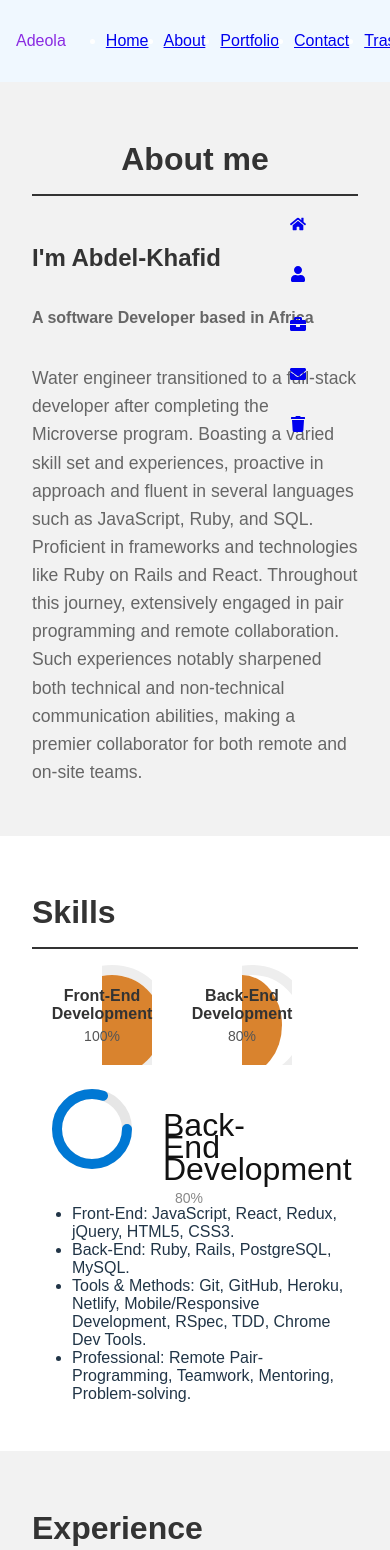
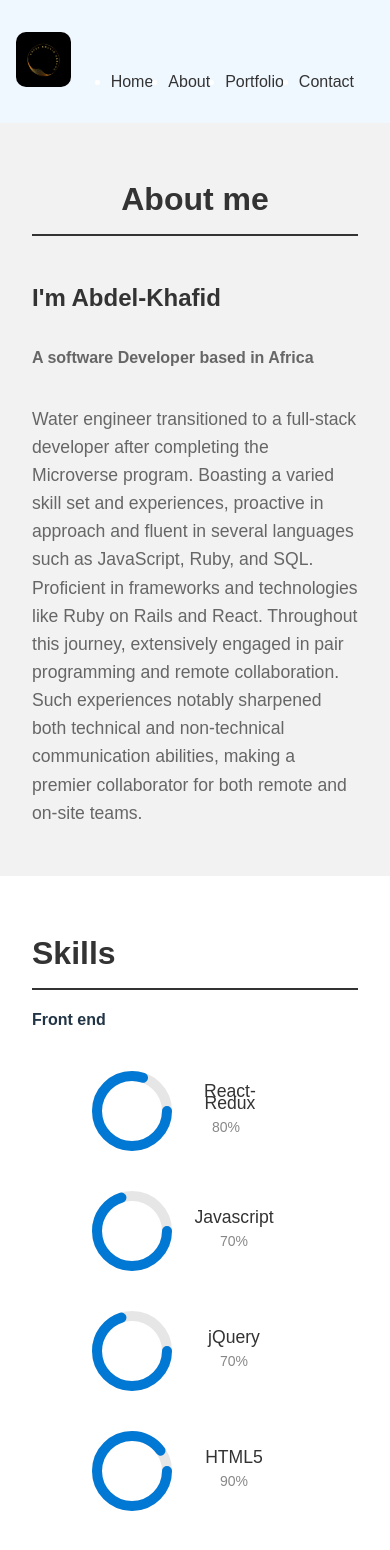
Before and after one commit to adeola003/portfolio_2.0, a React (Vite) app: page /about in a window 390 px wide. Shown: the top 1550 px of the page. Built offline with nearby package versions, Linux system fonts and the light colour scheme.

Commit message:
complete styling for all sections and fix responsiveness

```diff
--- a/src/App.css
+++ b/src/App.css
@@ -39,9 +39,3 @@ body {
   display: flex;
   flex-direction: column;
 }
-
-@media (min-width: 769px) {
-  section {
-    margin-left: 20px;
-  }
-}
--- a/src/App.jsx
+++ b/src/App.jsx
@@ -18,7 +18,6 @@ function App() {
       <Route path='/about' element={<About />}/>
       <Route path='/portfolio' element={<Portfolio />}/>
       <Route path='/contact' element={<Contact />}/>
-      <Route path='/trash' element={<Trash />}/>
     </Routes>
     </BrowserRouter>
   )
--- a/src/components/LevelSkills.jsx
+++ b/src/components/LevelSkills.jsx
@@ -8,7 +8,7 @@ const LevelSkills = ({ percentage, skill }) => {
   const progressOffset = circumference - (percentage / 100) * circumference;
 
   return (
-    <div className="book-progress">
+    <div className="skill-bar">
       <svg width="120" height="120">
         <circle
           cx="60"
@@ -30,10 +30,10 @@ const LevelSkills = ({ percentage, skill }) => {
           fill="none"
         />
       </svg>
-      <p className="completion">
+      <p className="skill-name">
         {skill}
         <br />
-        <span className="Completed">{percentage}%</span>
+        <span className="percentage">{percentage}%</span>
       </p>
     </div>
   );
--- a/src/components/navbar.jsx
+++ b/src/components/navbar.jsx
@@ -3,6 +3,7 @@ import { NavLink } from 'react-router-dom';
 import classNames from 'classnames';
 import { FaHome, FaUser, FaBriefcase, FaEnvelope, FaTrash } from 'react-icons/fa';
 import Hamburger from './hamburger';
+import logo from '../assets/logo.png'
 import "../styles/navbar.css"
 
 const Navbar = () => {
@@ -41,6 +42,7 @@ const Navbar = () => {
 
   const iconStyle = {
     marginRight: '10px',
+    color: 'black'
   };
 
   const toggleMenu = () => {
@@ -76,15 +78,9 @@ const Navbar = () => {
               <span className="link-text">Contact</span>
             </NavLink>
           </li>
-          <li>
-            <NavLink exact to="/trash" activeClassName='active-link'>
-              <FaTrash style={iconStyle} /> {/* Icon */}
-              <span className="link-text">Trash</span>
-            </NavLink>
-          </li>
         </ul></div>
       <nav className={navbarClasses}>
-        <div className='nav-logo my-logo'>Adeola</div>
+        <div className='nav-logo my-logo'><img src={logo} alt="Logo" /></div>
         <>
         {(window.innerWidth <= 368) ? (
 
@@ -113,11 +109,6 @@ const Navbar = () => {
         Contact
     </NavLink>
 </li>
-<li>
-    <NavLink exact to="/trash" onClick={toggleMenu}>
-        Trash
-    </NavLink>
-</li>
   </ul>
 )}
 </div>
@@ -144,11 +135,6 @@ const Navbar = () => {
         Contact
     </NavLink>
 </li>
-<li>
-    <NavLink exact to="/trash">
-        Trash
-    </NavLink>
-</li>
 </ul>
 </>
 )}
--- a/src/components/pages/about.jsx
+++ b/src/components/pages/about.jsx
@@ -1,4 +1,3 @@
-import SkillBar from '../skillBar';
 import LevelSkills from '../LevelSkills';
 import { FaGithub, FaLinkedin, FaEnvelope, FaPhone } from 'react-icons/fa';
 import { IoLogoTwitter, IoLogoFacebook, IoLogoWhatsapp } from 'react-icons/io';
@@ -13,7 +12,7 @@ const About = () => {
     width: '0.7em',
     background: '#d9832e',
     color: '#fff',
-    padding: '1em',
+    padding: '0.3em',
   };
 
   return (
@@ -37,15 +36,28 @@ const About = () => {
       <section id="skills">
         <h2 className="section-header">Skills</h2>
         <hr />
-        <div className="skill-container">
-    <SkillBar skillName="Front-End Development" percentage={100} />
-    <SkillBar skillName="Back-End Development" percentage={80} />
-    <LevelSkills skill="Back-End Development" percentage={80} />
+        <h4>Front end</h4>
+        <ul className="skill-container">
+          <li><LevelSkills skill="React-Redux" percentage={80} /></li>
+          <li><LevelSkills skill="Javascript" percentage={70} /></li>
+          <li><LevelSkills skill="jQuery" percentage={70} /></li>
+          <li><LevelSkills skill="HTML5" percentage={90} /></li>
+          <li><LevelSkills skill="CSS3" percentage={70} /></li>
+          <li><LevelSkills skill="Bootstrap" percentage={50} /></li>
 
-  </div>
+
+        </ul>
+        <h4>Back end</h4>
+        <ul className="skill-container">
+        <li><LevelSkills skill="Ruby" percentage={60} /></li>
+          <li><LevelSkills skill="Ruby on rails" percentage={60} /></li>
+          <li><LevelSkills skill="PostgreSQL" percentage={50} /></li>
+          <li><LevelSkills skill="MySQL" percentage={30} /></li>
+          <li><LevelSkills skill="Node.js" percentage={20} /></li>
+          <li><LevelSkills skill="Python" percentage={5} /></li>
+        </ul>
+        <h4>Other skills</h4>
         <ul>
-          <li>Front-End: JavaScript, React, Redux, jQuery, HTML5, CSS3.</li>
-          <li>Back-End: Ruby, Rails, PostgreSQL, MySQL.</li>
           <li>Tools & Methods: Git, GitHub, Heroku, Netlify, Mobile/Responsive Development, RSpec, TDD, Chrome Dev Tools.</li>
           <li>Professional: Remote Pair-Programming, Teamwork, Mentoring, Problem-solving.</li>
         </ul>
--- a/src/components/pages/home.jsx
+++ b/src/components/pages/home.jsx
@@ -1,6 +1,7 @@
 import '../../styles/home.css';
 import { FaGithub, FaLinkedin } from 'react-icons/fa';
 import { IoLogoTwitter, IoLogoFacebook, IoLogoGoogle, IoLogoWhatsapp } from 'react-icons/io';
+
 const Home = () => {
   return (
     <section className='sections'>
--- a/src/components/skillBar.jsx
+++ /dev/null
@@ -1,24 +0,0 @@
-import React from 'react';
-import PropTypes from 'prop-types';
-import '../styles/skillbar.css';
-
-const SkillBar = ({ skillName, percentage }) => {
-  return (
-    <div className="skill-bar">
-      <div className="progress">
-        <div className="fill" style={{ width: `${percentage}%` }}></div>
-      </div>
-      <div className="skill-info">
-        <span className="skill-name">{skillName}</span>
-        <span className="skill-percentage">{percentage}%</span>
-      </div>
-    </div>
-  );
-};
-
-SkillBar.propTypes = {
-  skillName: PropTypes.string.isRequired,
-  percentage: PropTypes.number.isRequired,
-};
-
-export default SkillBar;
--- a/src/styles/about.css
+++ b/src/styles/about.css
@@ -166,6 +166,15 @@
     color: #333;
   }
 
+  .skill-container {
+    display: grid;
+    grid-template-columns: repeat(auto-fill, minmax(300px, 1fr));;
+  }
+
+  .skill-container li {
+    list-style: none;
+  }
+
   /* Styling for the Experience section */
 
   #experience {
@@ -266,6 +275,44 @@
     width: 100px;
   }
 
+  /* Download button */
+
+  .download-button {
+    display: inline-block;
+    background-color: #0078d4; /* Choose your desired background color */
+    color: #fff; /* Text color */
+    border: none;
+    padding: 10px 20px; /* Adjust padding as needed */
+    border-radius: 5px;
+    font-size: 16px; /* Adjust font size as needed */
+    cursor: pointer;
+    transition: background-color 0.3s, transform 0.3s;
+  }
+
+  /* Hover animation */
+  .download-button:hover {
+    background-color: #005ea2; /* Change background color on hover */
+    transform: scale(1.05); /* Scale the button slightly on hover */
+  }
+
+  /* Optional: Add additional styles for focus and active states */
+  .download-button:focus {
+    outline: none; /* Remove the default focus outline */
+    box-shadow: 0 0 0 3px rgba(0, 120, 212, 0.3); /* Add a box shadow on focus */
+  }
+
+  .download-button:active {
+    transform: scale(0.95); /* Scale the button down slightly when clicked */
+  }
+
+  .cv-download-button {
+    text-align: center;
+    margin-bottom: 20px;
+  }
+
+
+
+
   @media (max-width: 768px) {
 
     .pic-social {
--- a/src/styles/level.css
+++ b/src/styles/level.css
@@ -1,6 +1,6 @@
 /* Progress section */
 
-.book-progress {
+.skill-bar {
     margin-left: auto;
     padding-right: 2%;
     display: flex;
@@ -8,29 +8,21 @@
     text-align: center;
   }
 
-  .progress-details {
-    padding-right: 5%;
-    text-align: left;
-    margin-left: auto;
-    margin-right: 40px;
-    width: 400px;
-  }
-
-  .completion {
-    width: 3.25rem;
-    height: 2.038rem;
+  .skill-name {
+    display: flex;
+    flex-direction: column;
     margin: 0.063rem 5.75rem 0 0.688rem;
     font-family: "Montserrat", sans-serif;
-    font-size: 2rem;
     font-weight: normal;
     font-stretch: normal;
     font-style: normal;
     letter-spacing: normal;
     color: #121212;
     line-height: 0.7;
+    row-gap: 10px;
   }
 
-  .Completed {
+  .percentage {
     width: 5rem;
     height: 1.125rem;
     opacity: 0.5;
--- a/src/styles/navbar.css
+++ b/src/styles/navbar.css
@@ -15,22 +15,17 @@
   height: 41vh;
   right: 0;
   top: 200px;
-  /* border: 1px solid red; */
-  display: flex;
-  flex-direction: column;
-  align-items: flex-start;
   z-index: 1000;
-}
-
-.sidebar:hover {
-  background-color: #fff;
-  border-radius: 50px;
 }
 
 .my-logo {
   color: blueviolet;
-  height: auto;
   text-align: center;
+  min-width: 40px;
+  min-height: 40px;
+  max-width: 60px;
+  max-height: 60px;
+  border-radius: 50px;
 }
 
 /* Feature to only display link name on hover or when active */
@@ -50,7 +45,39 @@
   display: flex;
   flex-direction: column;
   row-gap: 30px;
-  padding-left: 40px;
+  padding-left: 13px;
+}
+
+.side-links li {
+  width: 120px;
+  height: 30px;
+  transition: all 0.4s;
+  padding-top: 10px;
+  text-align: center;
+}
+
+.side-links li:hover {
+  background-color: rgb(93, 93, 170);
+  border: 2px solid;
+  border-radius: 15px;
+}
+
+.nav-links li a {
+  text-decoration: none;
+  color: #333;
+  transition: all 0.5s;
+}
+
+.nav-links li a:hover {
+  text-decoration: none;
+  color: blueviolet;
+  text-decoration: underline;
+}
+
+.active-link {
+  border: 1px solid;
+  border-radius: 50px;
+  background-color: rgb(93, 93, 170);
 }
 
 @media (max-width: 768px) {
@@ -68,6 +95,7 @@
   .nav-links {
     display: flex;
     column-gap: 15px;
+    margin-right: 20px;
   }
 }
 
@@ -82,15 +110,20 @@
 
   /* Mobile menu styles */
   .mobile-menu {
-    position: relative;
-    top: 130%;
-    left: -110px;
-    display: grid;
-    grid-template-columns: auto auto auto;
+    position: absolute;
+    width: 90vw;
+    left: 15px;
+    display: flex;
+    flex-direction: column;
     row-gap: 15px;
     list-style-type: none;
     padding: 0;
     margin: 0;
     background-color: #f0f8ff;
+    z-index: 99999;
+  }
+
+  .my-logo {
+    display: none;
   }
 }
--- a/src/styles/portfolio.css
+++ b/src/styles/portfolio.css
@@ -4,12 +4,14 @@
 
 .project-card {
     margin-top: 40px;
+    display: flex;
+    flex-direction: column;
+    align-items: center;
 }
 
 .project-main-img {
     width: 60vw;
     text-align: center;
-    padding-left: 3em;
     max-height: 70vh;
 }
 
--- a/src/styles/skillbar.css
+++ /dev/null
@@ -1,46 +0,0 @@
-.skill-bar {
-    display: inline-block;
-    width: 100px;
-    height: 100px;
-    position: relative;
-    margin: 0 20px; /* Adjust spacing between skill bars */
-  }
-
-  .progress {
-    width: 100px;
-    height: 100px;
-    background: transparent;
-    border: 10px solid #eee;
-    border-radius: 50%;
-    position: absolute;
-    clip: rect(0px, 100px, 100px, 50px);
-  }
-
-  .fill {
-    width: 0; /* Initial width is 0, will be dynamically adjusted */
-    height: 100%;
-    background-color: #d9832e; /* Fill color (customize as needed) */
-    border-radius: 50%;
-    transition: width 1s ease-in-out;
-  }
-
-  .skill-info {
-    display: flex;
-    flex-direction: column;
-    align-items: center;
-    justify-content: center;
-    text-align: center;
-    position: absolute;
-    width: 100%;
-    height: 100%;
-  }
-
-  .skill-name {
-    font-weight: bold;
-    margin-bottom: 5px;
-  }
-
-  .skill-percentage {
-    font-size: 14px;
-    color: #555;
-  }
```
Also changed, not shown: src/assets/logo.png (added).
